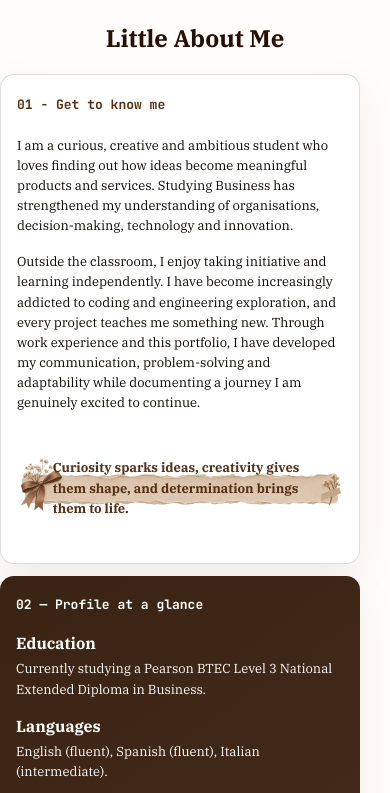
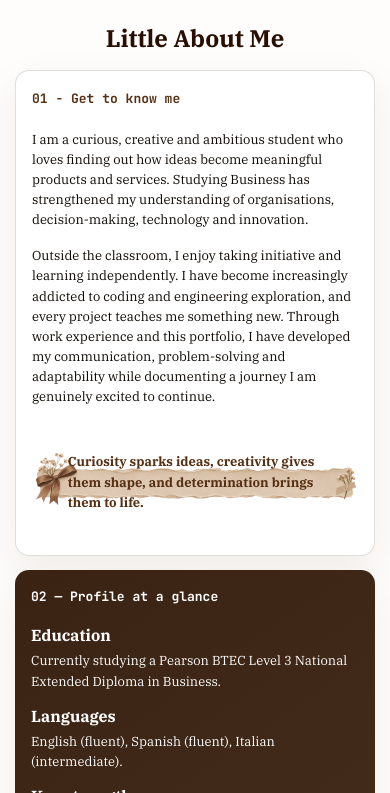
Before and after one commit to youkoiv/mysite, a plain HTML site: page code/index.html in a window 390 px wide. Shown: the part 411-1204 px from the top of the page. Drawn offline with nearby package versions, Linux system fonts and the light colour scheme; a web font is replaced by a local one.

Commit message:
Center mobile About cards

```diff
--- a/code/style.css
+++ b/code/style.css
@@ -1124,14 +1124,23 @@ header{
   }
 
   .about-layout {
-    gap: 12px;
+    width: calc(100% - 28px);
+    max-width: 360px;
+    margin: 16px auto 8px;
+    gap: 14px;
+    align-items: stretch;
   }
 
   .section-box,
   .interests-box {
     width: 100%;
-    max-width: 360px;
-    padding: 20px 16px;
+    max-width: none;
+    margin: 0;
+    padding: 18px 16px;
+  }
+
+  .section-box:first-child {
+    margin: 0;
   }
 
   .highlight {
@@ -1166,7 +1175,11 @@ header{
   }
 
   .interests-box h3 {
-    margin-top: 16px;
+    margin-top: 14px;
+  }
+
+  .interests-box p {
+    margin-bottom: 2px;
   }
 
   .section-title-lines {
```
